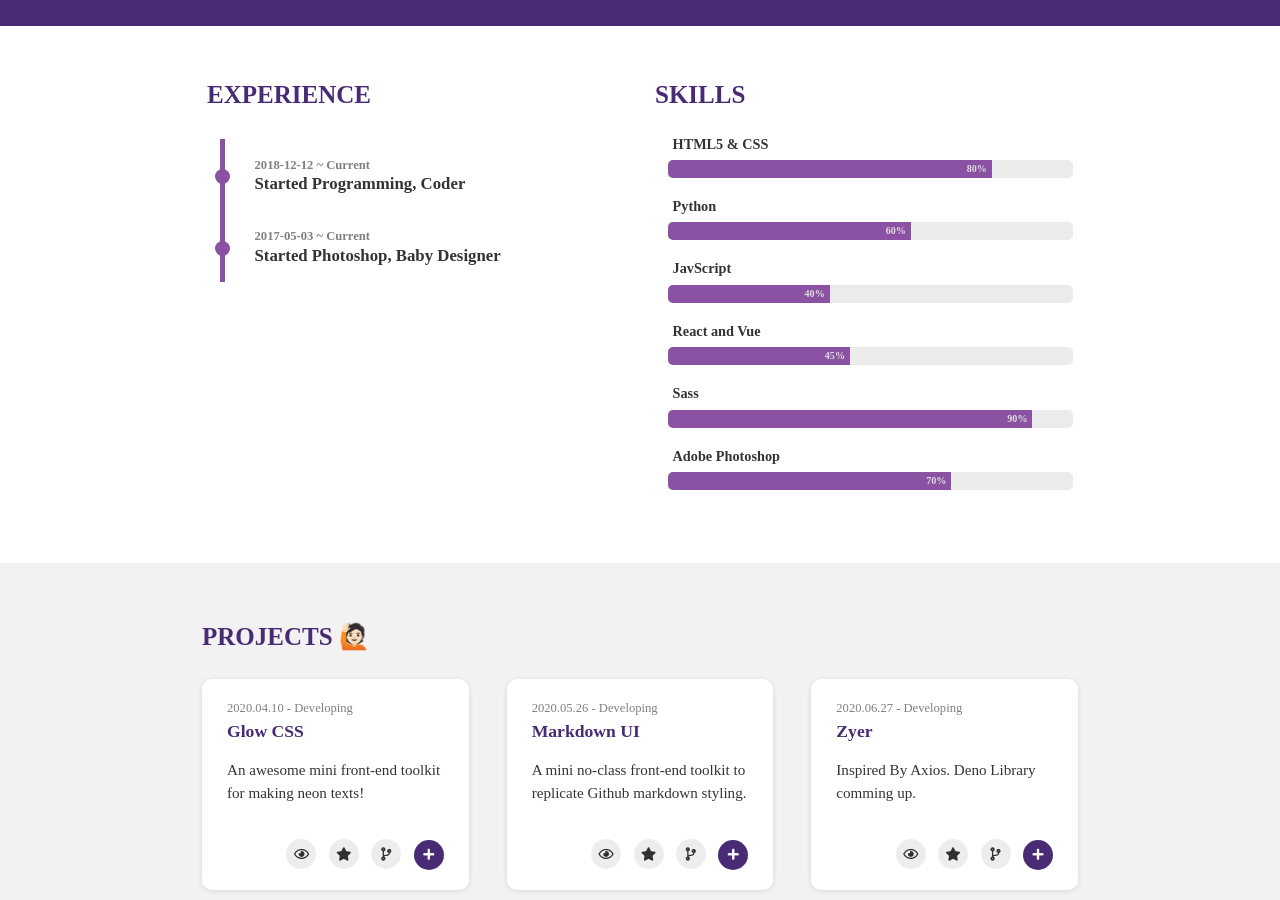
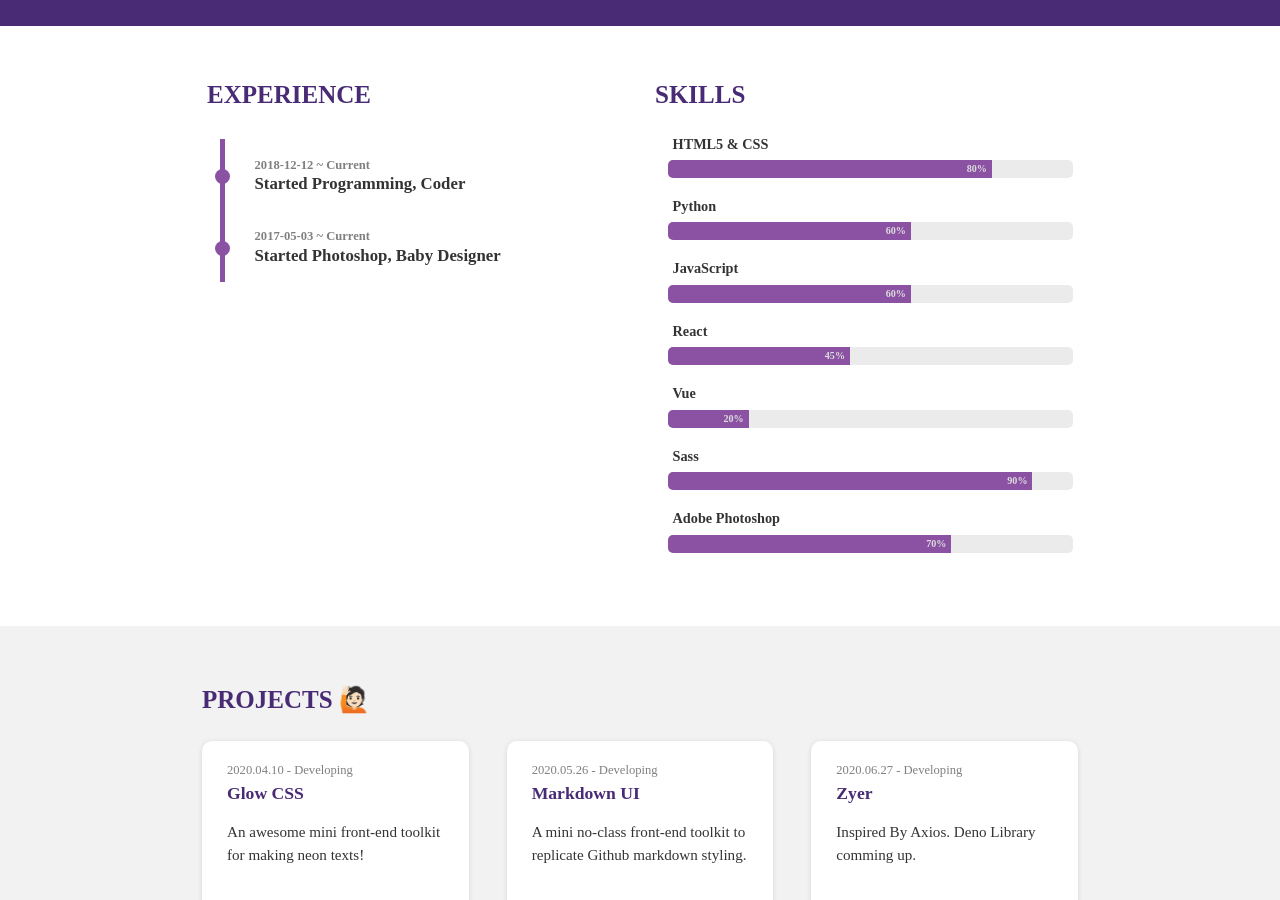
Before and after one commit to ephraimduncan/dephraiim.github.io, a Jekyll site: the page built from portfolio.html, in a window 1280 px wide and 900 px high, scrolled down 377 px. Built offline with Jekyll 4.4.1, drawn with Linux system fonts in a browser that asks for light colours; nearby versions of some CDN libraries; some web fonts are replaced.

Commit message:
update: percentage change and error correction

```diff
--- a/_config.yml
+++ b/_config.yml
@@ -24,10 +24,12 @@ theme_settings:
         value: 80 # Percent value
       - skill: Python
         value: 60 # Percent value
-      - skill: JavScript
-        value: 40 # Percent value
-      - skill: React and Vue
+      - skill: JavaScript
+        value: 60 # Percent value
+      - skill: React
         value: 45 # Percent value
+      - skill: Vue
+        value: 20 # Percent value
       - skill: Sass
         value: 90 # Percent value
       - skill: Adobe Photoshop
```
